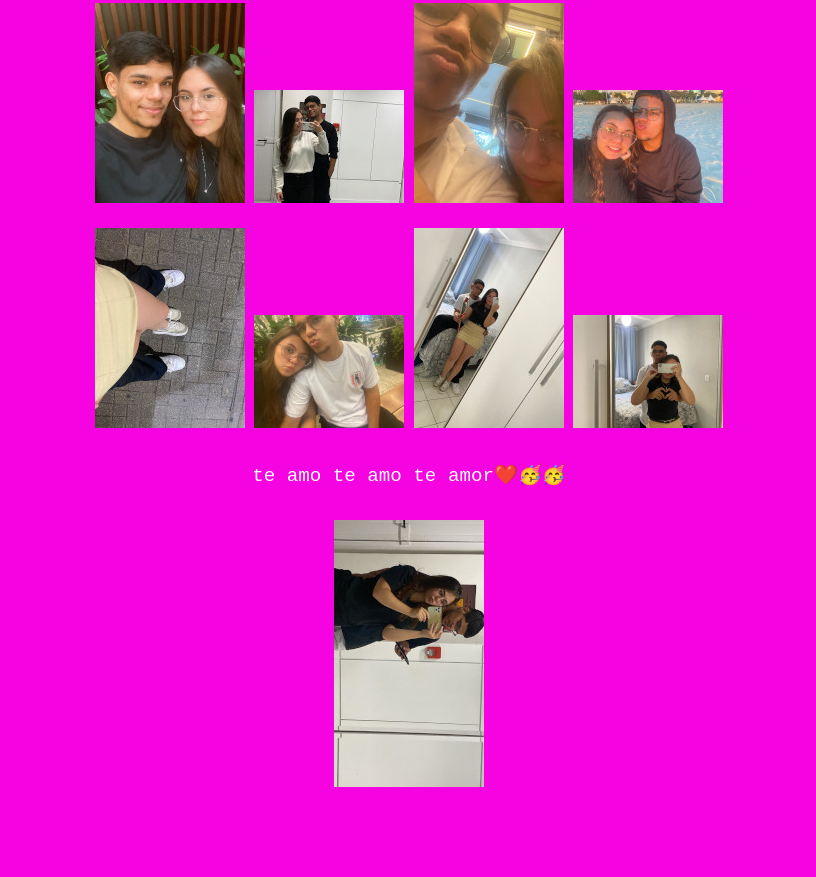
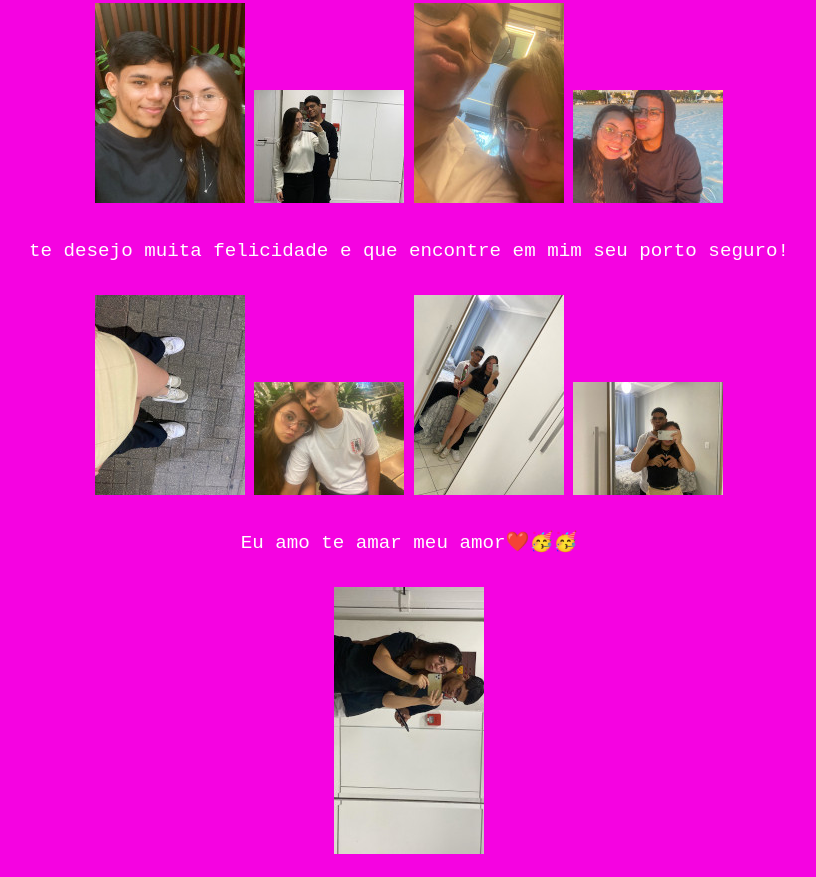
Before and after one commit to zaghi18/rojeto-aniversario-tuane, a plain HTML site: page index.html in a window 1280 px wide. Shown: the part 1466-2343 px from the top of the page, without its empty margins (231-1047 px from the left). Before the commit the page ends 2276 px from the top, so only its background shows below. Drawn offline with Linux system fonts and the light colour scheme.

Commit message:
ROJETO-ANIVERSARIO-TUANE

```diff
--- a/index.html
+++ b/index.html
@@ -11,8 +11,9 @@
         body {
             background-color: #f503e1;
             font-family: 'Courier New', Courier, monospace  , sans-serif;
-            color: #000000;
+            color: #ffffff;
             text-align: center;
+            background-image: heart;background-repeat: repeat;
         }
         h1 {
             color: #ffffff;
@@ -58,12 +59,12 @@ Parabéns, meu amor! Te amo mais do que as palavras conseguem dizer. 💕
 <img src="imagens/6.jpg" alt="">
 <img src="imagens/8.jpg" alt="">
 <img src="imagens/11.jpg" alt="">
-<br>
+<p>te desejo muita felicidade e que encontre em mim seu porto seguro!</p>
 <img src="imagens/13.jpg" alt="">
 <img src="imagens/14.jpg" alt="">
 <img src="imagens/15.jpg" alt="">
 <img src="imagens/16.jpg" alt="">
-<p>te amo te amo te amor❤️🥳🥳</p>
+<p>Eu amo te amar meu amor❤️🥳🥳</p>
 <img src="imagens/17.jpg" alt="">
 </body>
 </html>
```
